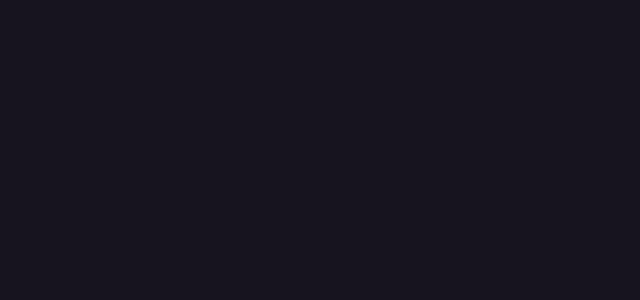
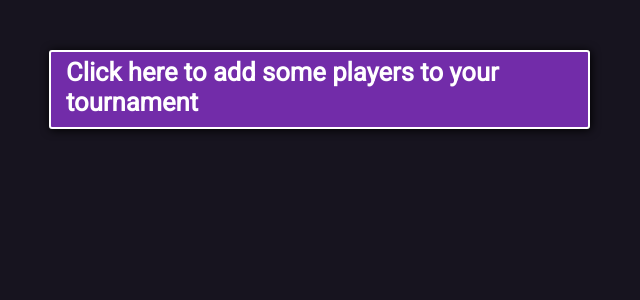
Before and after one commit to AWells64/TableTourney, a React (Create React App) app: page /bracket in a window 1280 px wide. Shown: the top 300 px of the page, without its empty margins (237-877 px from the left). Built offline with nearby package versions, Linux system fonts and the light colour scheme.

Commit message:
fixed router Link

```diff
--- a/src/App.js
+++ b/src/App.js
@@ -13,9 +13,11 @@ class App extends Component {
       <Router>
         <Provider store={ store }>
           <React.Fragment>
+            <Switch>
               <Route exact path="/" component={ Setup } />
-              <Route exact path="/" component={ Bracket } />
-              {/* <Route component={ FourOhFour }/> */}
+              <Route exact path="/bracket" component={ Bracket } />
+              <Route component={ FourOhFour }/>
+            </Switch>
           </React.Fragment>
         </Provider>
       </Router>
--- a/src/components/Bracket.js
+++ b/src/components/Bracket.js
@@ -1,4 +1,5 @@
 import React, { Component, Fragment } from 'react';
+import { Link } from 'react-router-dom';
 import { roundFinder, rowFinder } from '../utility';
 import CurrentGame from '../containers/CurrentGame';
 import '../styles/Bracket.css';
@@ -16,6 +17,7 @@ class Bracket extends Component {
         }
 
         return(
+            players.length <= 0 ? <Link to="/"><h2 className="player-warning">Click here to add some players to your tournament</h2></Link> : (
                 <Fragment>
                     <div style={bracketWrapperStyle}>
                         {
@@ -42,6 +44,7 @@ class Bracket extends Component {
                     <CurrentGame />
                 </Fragment>
             )
+        )
     }
 }
 
--- a/src/components/FourOhFour.js
+++ b/src/components/FourOhFour.js
@@ -1,4 +1,6 @@
 import React from "react";
+import '../styles/Bracket.css';
+import { Link } from 'react-router-dom';
 
-const FourOhFour = () => <p>Page not found</p>;
+const FourOhFour = () => <Link to="/"><p className="player-warning">Page not found. Click here to return to setup.</p></Link>;
 export default FourOhFour;
--- a/src/components/Setup.js
+++ b/src/components/Setup.js
@@ -44,7 +44,6 @@ class Setup extends Component {
                     <div className="setup-left-column">
                         <AddPlayer />
                         <p>Add a tournament legal number of players, (2, 4, 8, 16, 32...)</p>
-                        <Link to="/bracket/">
                         <button
                             style={ disabled ? disabledStyle : null }
                             className="generate-button"
@@ -52,9 +51,11 @@ class Setup extends Component {
                             onClick={ (e) => this.handleGenerateClick(e) }
                             disabled={ disabled }
                         >
-                                GENERATE BRACKET
+                            {
+                                !disabled ? (<Link to="/bracket"><span className="generate-button-text">GENERATE BRACKET</span></Link>) :
+                                (<span className="generate-button-text">GENERATE BRACKET</span>)
+                            }
                         </button>
-                        </Link>
                     </div>
                     <div className="setup-right-column">
                         <PlayerList />
--- a/src/styles/AddPlayer.css
+++ b/src/styles/AddPlayer.css
@@ -21,5 +21,4 @@
     color: white;
     border: 2px solid white;
     border-radius: 3px;
-
 }
--- a/src/styles/Bracket.css
+++ b/src/styles/Bracket.css
@@ -7,6 +7,20 @@
 
 .match-player-text-1, .match-player-text-2 {
     text-align: center;
+}
+
+.player-warning {
+    padding: 5px 15px 10px 15px;
+    background-color: #722CA9;
+    box-shadow: 1px 1px 10px black;
+    font-size: 1.6em;
+    color: white;
+    border: 2px solid white;
+    border-radius: 3px;
+    display: inline-block;
+    text-decoration: none;
+    width: 43%;
+    margin: 0 20%;
 }
 
 .match-player-text-1 {
--- a/src/styles/CurrentGame.css
+++ b/src/styles/CurrentGame.css
@@ -14,6 +14,7 @@
     color: white;
     border: 2px solid white;
     border-radius: 3px;
+    cursor: pointer;
 }
 
 .next-game-button {
--- a/src/styles/Setup.css
+++ b/src/styles/Setup.css
@@ -19,6 +19,12 @@
     border-radius: 3px;
 }
 
+.generate-button a {
+    text-decoration: none;
+    color: white;
+}
+
 .title {
     text-align: center;
+    font-size: 3em;
 }
--- a/src/utility.js
+++ b/src/utility.js
@@ -28,6 +28,10 @@ export const roundFinder = (gameNo, initialPlayers) => {
       roundNo = 3;
   } else if (gameNo > (7 * initialPlayers) / 8 && gameNo <= (15 * initialPlayers) / 16) {
       roundNo = 4;
+  } else if (gameNo > (15 * initialPlayers) / 16 && gameNo <= (31 * initialPlayers) / 32) {
+      roundNo = 5;
+  } else if (gameNo > (31 * initialPlayers) / 32 && gameNo <= (63 * initialPlayers) / 64) {
+      roundNo = 6;
   }
 
   return roundNo;
```
Lines whose indentation alone changed are shown as unchanged.
